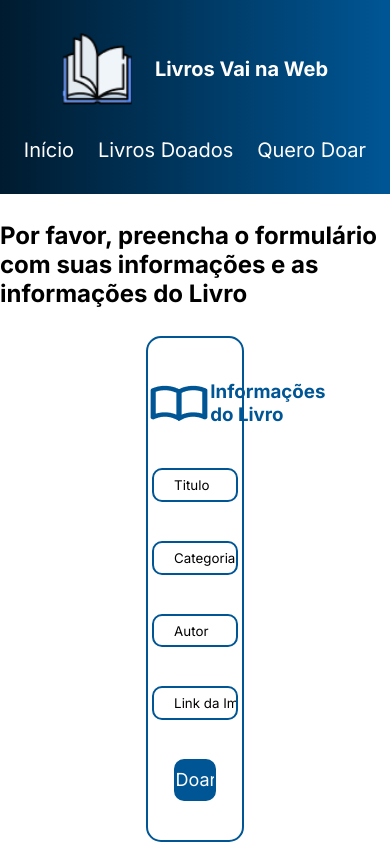
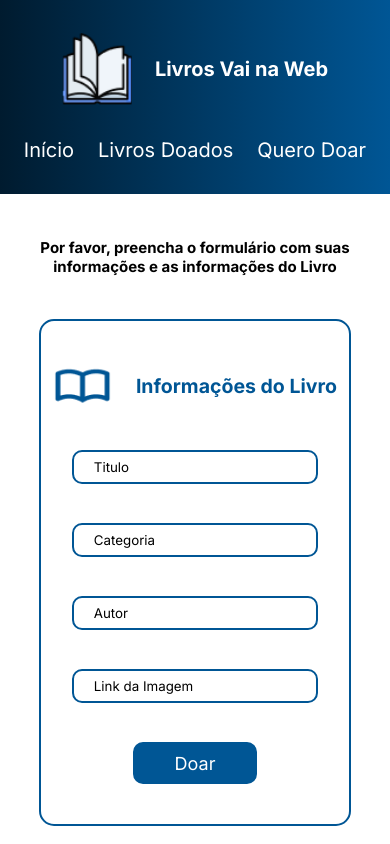
Before and after one commit to ClaudioMendonca-Eng/VaiNaWeb-Desafio02, a React (Vite) app: page /queroDoar in a window 390 px wide. Shown: the top 844 px of the page. Built offline with nearby package versions, Linux system fonts and the light colour scheme.

Commit message:
adiciona estilos responsivos e melhorias de layout nas páginas Doados e QueroDoar

```diff
--- a/src/Pages/Doados/Doados.jsx
+++ b/src/Pages/Doados/Doados.jsx
@@ -25,7 +25,7 @@ export default function Doados() {
                     <p>Ficção</p>
                 </article>
                 <article>
-                    <img src={Livro01} alt="Imagem do Livro O protagonista" />
+                    <img src={Livro01} alt="Imagem do Livro  O protagonista" />
                     <h3>O protagonista</h3>
                     <p>Susanne Andrade</p>
                     <p>Ficção</p>
--- a/src/Pages/Doados/doados.module.scss
+++ b/src/Pages/Doados/doados.module.scss
@@ -1,4 +1,49 @@
 
+
+.container {
+    max-width: 1200px;
+    margin: 0 auto;
+}
+
+.header {
+    background-color: #f8f9fa;
+    padding: 20px;
+}
+
+.main-content {
+    padding: 20px;
+    margin-top: 20px;
+}
+
+.footer {
+    background-color: #f8f9fa;
+    padding: 10px;
+    text-align: center;
+}
+
+
+.button {
+    background-color: #007bff;
+    border: none;
+    color: white;
+    padding: 10px 20px;
+    text-align: center;
+    text-decoration: none;
+    display: inline-block;
+    font-size: 16px;
+    margin: 4px 2px;
+    cursor: pointer;
+    border-radius: 4px;
+}
+
+
+.input-field {
+    border: 1px solid #ced4da;
+    padding: 10px;
+    margin: 10px 0;
+    border-radius: 4px;
+    width: 100%;
+}
 
 .boxDoados{
     height: 70vh;
@@ -8,6 +53,7 @@
     justify-content: space-evenly;
 }
 
+
 .boxBooks{
     width: 85vw;
     height: 60vh;
@@ -15,8 +61,8 @@
     justify-content: space-evenly;
     article{
         border: solid 2px #005695;
-        width: 25vh;
-        height: 29vh;
+        width: 15vw;
+        height: 32vh;
         display: flex;
         flex-direction: column;
         align-items: center;
@@ -24,3 +70,29 @@
         border-radius: 15px;
     }
 }
+
+@media(max-width: 1000px){
+    .boxDoados{
+        justify-content: space-around;
+    }
+
+    .boxBooks{
+        article{
+            width: 200px;
+            height: 230px;
+        }
+    }
+}
+
+@media(max-width: 520px){
+    .boxBooks{
+        flex-wrap: wrap;
+        gap: 10px;
+        height: auto;
+    }
+
+    .boxDoados{
+        height: auto;
+        padding-bottom: 20px;
+    }
+}
--- a/src/Pages/QueroDoar/QueroDoar.module.scss
+++ b/src/Pages/QueroDoar/QueroDoar.module.scss
@@ -1,4 +1,3 @@
-
 
 .principal{
     height: 80vh;
@@ -11,6 +10,7 @@
     justify-content: space-evenly;
     flex-direction: column;
     align-items: center;
+
     form{
         border: solid 2px #005695;
         width: 25vw;
@@ -20,6 +20,7 @@
         flex-direction: column;
         align-items: center;
         justify-content: space-evenly;
+
         div{
             width: 100%;
             display: flex;
@@ -27,6 +28,7 @@
             justify-content: space-around;
             color: #005695;
         }
+
         input{
             width: 22vw;
             height: 4vh;
@@ -38,6 +40,7 @@
                 color: black;
             }
         }
+
         .doar{
             width: 11vw;
             height: 5vh;
@@ -53,5 +56,52 @@
             }
         }
     }
+}
 
+@media(max-width: 1280px){
+    .container{
+        form{
+            width: 325px;
+            input{
+                width: 280px;
+            }
+            .doar{
+                width: 130px;
+            }
+        }
+    }
 }
+
+@media(max-width: 930px){
+    .container{
+        h2{
+            text-align: center;
+            font-size: 20px;
+        }
+    }
+}
+
+@media(max-width: 400px){
+    .container{
+        h2{
+            font-size: 15px;
+        }
+        form{
+            div{
+                h3{
+                    font-size: 5vw;
+                }
+                img{
+                    width: 15vw;
+                }
+            }
+            width: 80vw;
+            input{
+                width: 80%;
+            }
+            .doar{
+                width: 32vw;
+            }
+        }
+    }
+}
```
